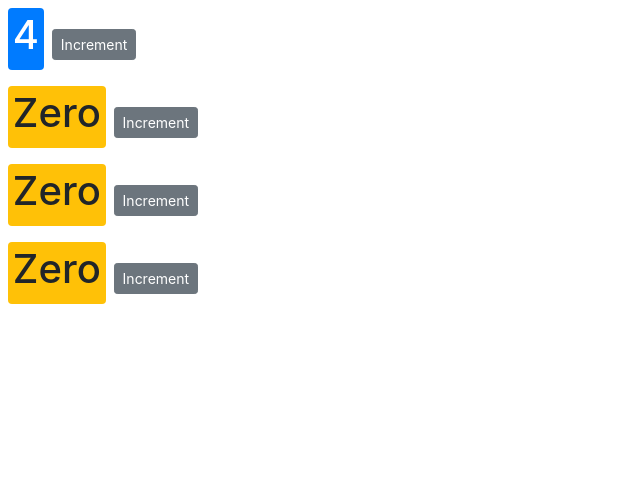
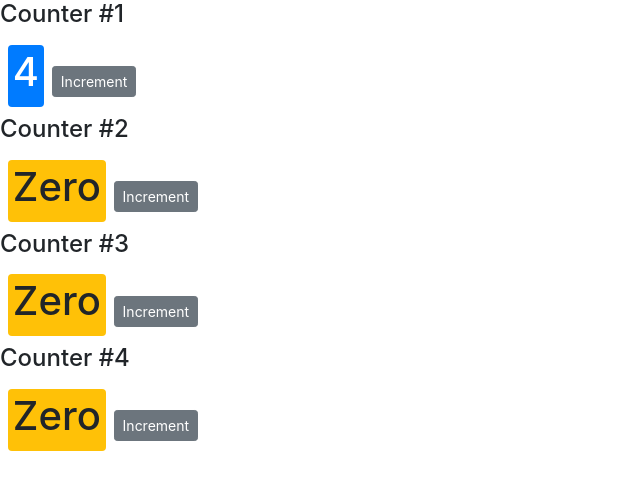
Before and after one commit to BStudentCode/ReactTesting, a React (Create React App) app: page / in a window 1280 px wide. Shown: the top 490 px of the page, without its empty margins (0-640 px from the left). Built offline with nearby package versions, Linux system fonts and the light colour scheme.

Commit message:
passing children
Signed-off-by: B <hennyhexservers@gmail.com>

```diff
--- a/src/components/counter.jsx
+++ b/src/components/counter.jsx
@@ -14,8 +14,10 @@
   };
 
   render() {
+    console.log(this.props);
     return (
       <div>
+        {this.props.children}
         <span className={this.getBadgeClasses()}>{this.formatCount()}</span>
         <button
           onClick={() => this.handleIncrement()}
--- a/src/components/counters.jsx
+++ b/src/components/counters.jsx
@@ -11,10 +11,14 @@
     ],
   };
   render() {
+    //Passing <h4> element as child for rendering possibly different title on each Counter on page, useful for dialogue boxes
+    //Easier way is to add another property to Counter eg id={counter.id} and wrap that in <h4> on counter.jsx render()
     return (
       <div>
         {this.state.counters.map((counter) => (
-          <Counter key={counter.id} value={counter.value} selected={true} />
+          <Counter key={counter.id} value={counter.value} selected={true}>
+            <h4>Counter #{counter.id}</h4>
+          </Counter>
         ))}
       </div>
     );
```
